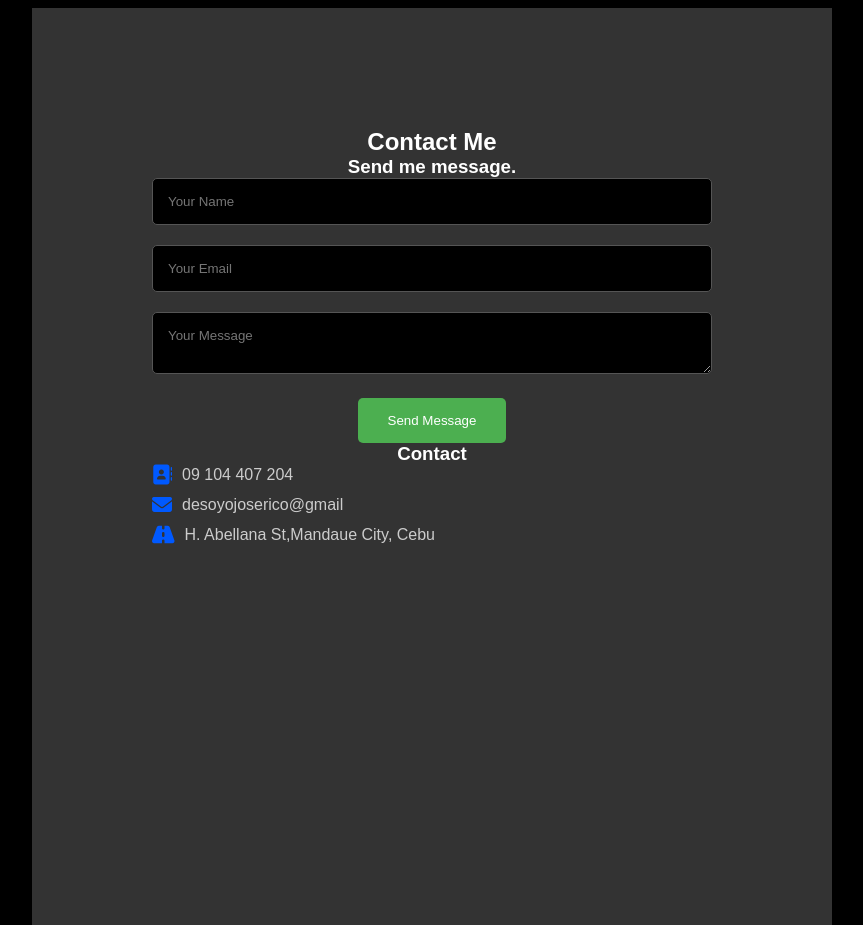
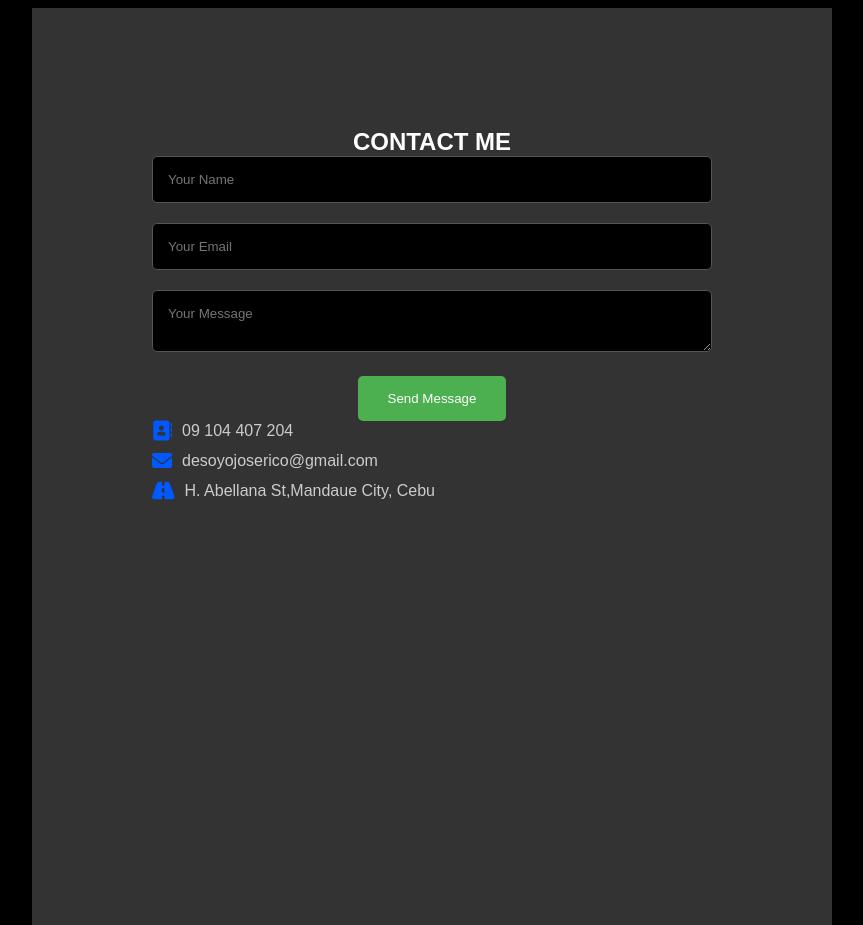
Before and after one commit to desoyojoserico/Portfolio, a plain HTML site: page index.html in a window 1280 px wide. Shown: the part 2260-3185 px from the top of the page, without its empty margins (208-1071 px from the left). Drawn offline with Linux system fonts and the light colour scheme.

Commit message:
Update index.html

```diff
--- a/index.html
+++ b/index.html
@@ -111,10 +111,9 @@
 <!--contact-->
 <div id="contact">
     <div class="container-contact">
-        <h2>Contact Me</h2>
+        <h2><span style="text-decoration: solid;">CONTACT ME</span></h2>
         <div class="contact-wrapper">
             <div class="contact-form">
-                <h3>Send me message.</h3>
                 <form>
                     <div class="form-group">
                         <input type="text" name="name" placeholder="Your Name">
@@ -129,9 +128,8 @@
                 </form>
             </div>
             <div class="contact-info">
-                <h3>Contact</h3>
                 <p><i class="fa-solid fa-address-book"></i>09 104 407 204</p>
-                <p><i class="fa-solid fa-envelope"></i>desoyojoserico@gmail</p>
+                <p><i class="fa-solid fa-envelope"></i>desoyojoserico@gmail.com</p>
                 <p><i class="fa-solid fa-road"></i>H. Abellana St,Mandaue City, Cebu</p>
 
             </div>
```
